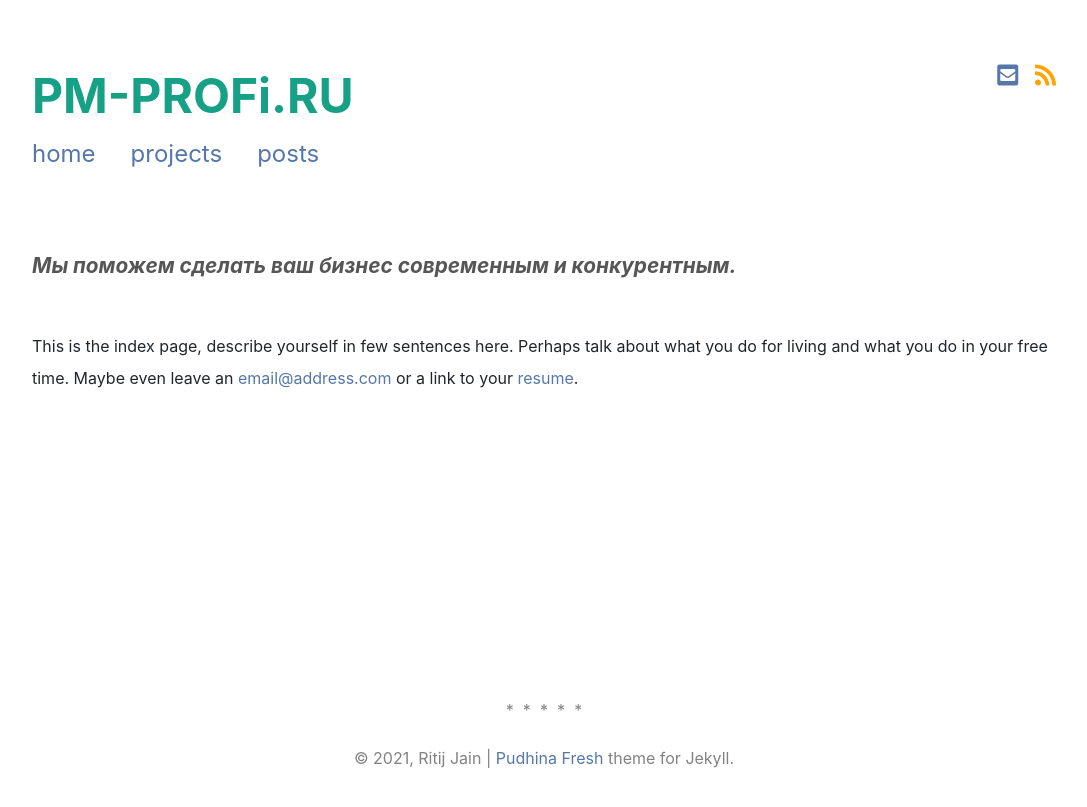
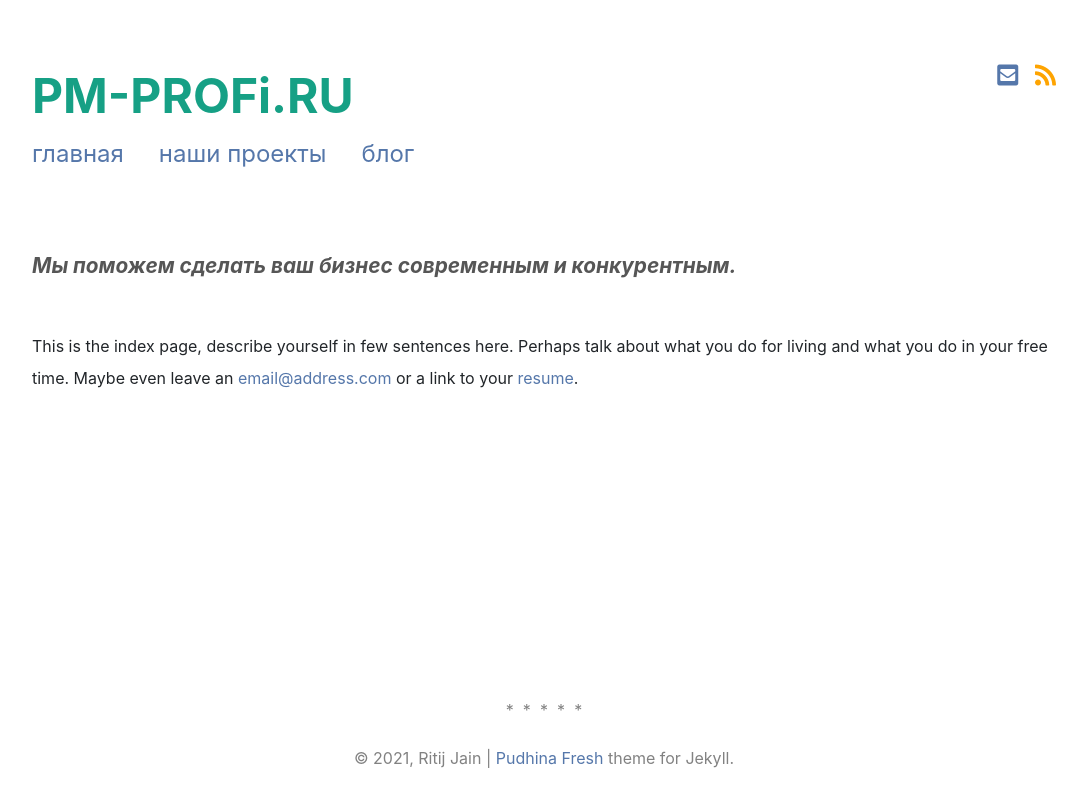
Before and after one commit to RedShadow-play/pm-profiru-82335, a Jekyll site: the page built from index.md, in a window 1280 px wide. Shown: the top 807 px of the page, without its empty margins (96-1183 px from the left). Built offline with Jekyll 4.4.1, drawn with Linux system fonts in a browser that asks for light colours; nearby versions of some CDN libraries; a style sheet for code colours, icons or effects is not loaded.

Commit message:
header.html: changed

```diff
--- a/_includes/header.html
+++ b/_includes/header.html
@@ -6,9 +6,9 @@
 <a href="{{ site.url }}" class="logo">{{ site.short_logo }}</a>
 {% endif %}
 <ul class="menu">
-<li class="menu__entry"><a href="{{ site.url }}">home</a></li>
-<li class="menu__entry"><a href="{{ site.url }}/projects">projects</a></li>
-<li class="menu__entry"><a href="{{ site.url }}/posts">posts</a></li>
+<li class="menu__entry"><a href="{{ site.url }}">главная</a></li>
+<li class="menu__entry"><a href="{{ site.url }}/projects">наши проекты</a></li>
+<li class="menu__entry"><a href="{{ site.url }}/posts">блог</a></li>
 </ul>
 </div>
 <ul class="social-links">
```
